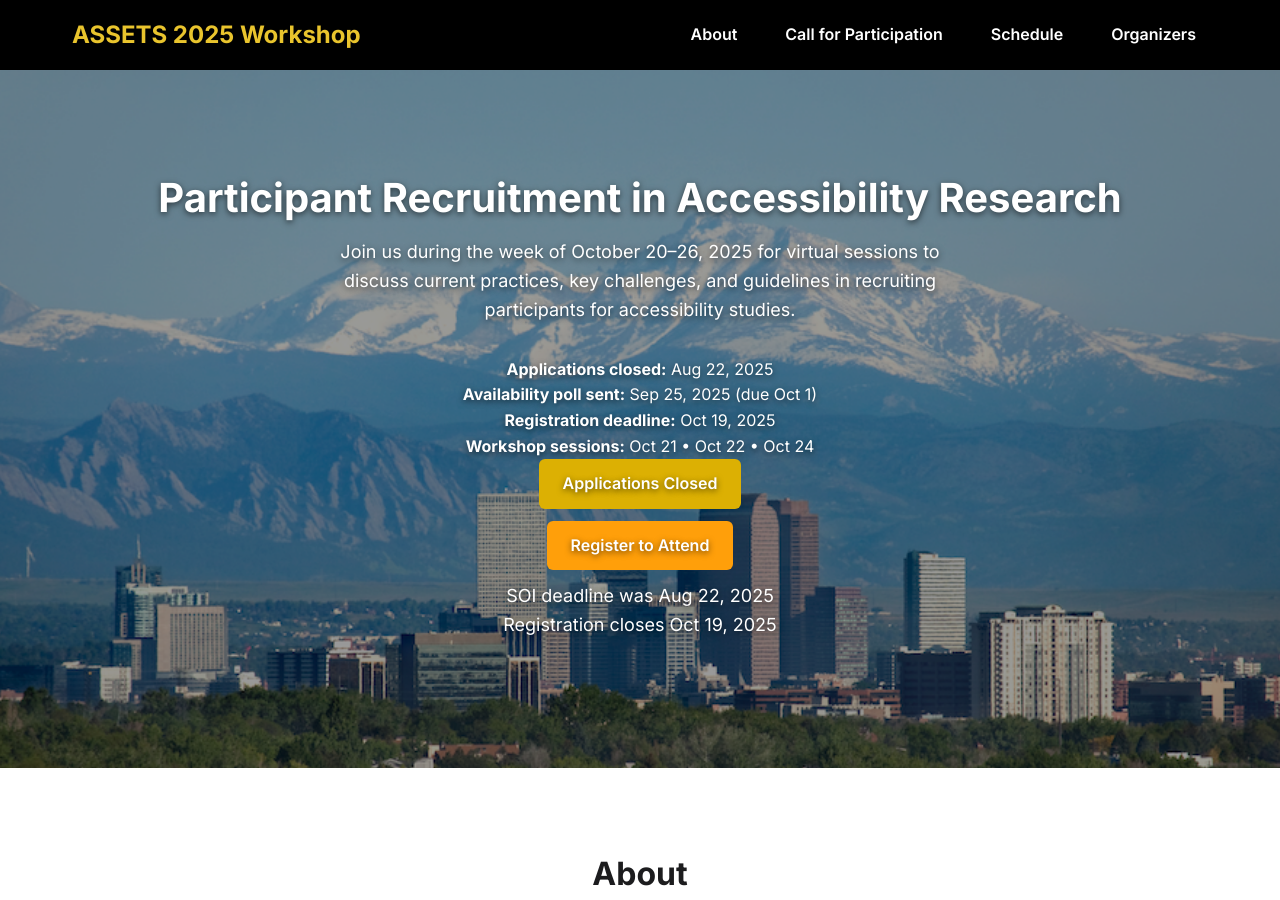
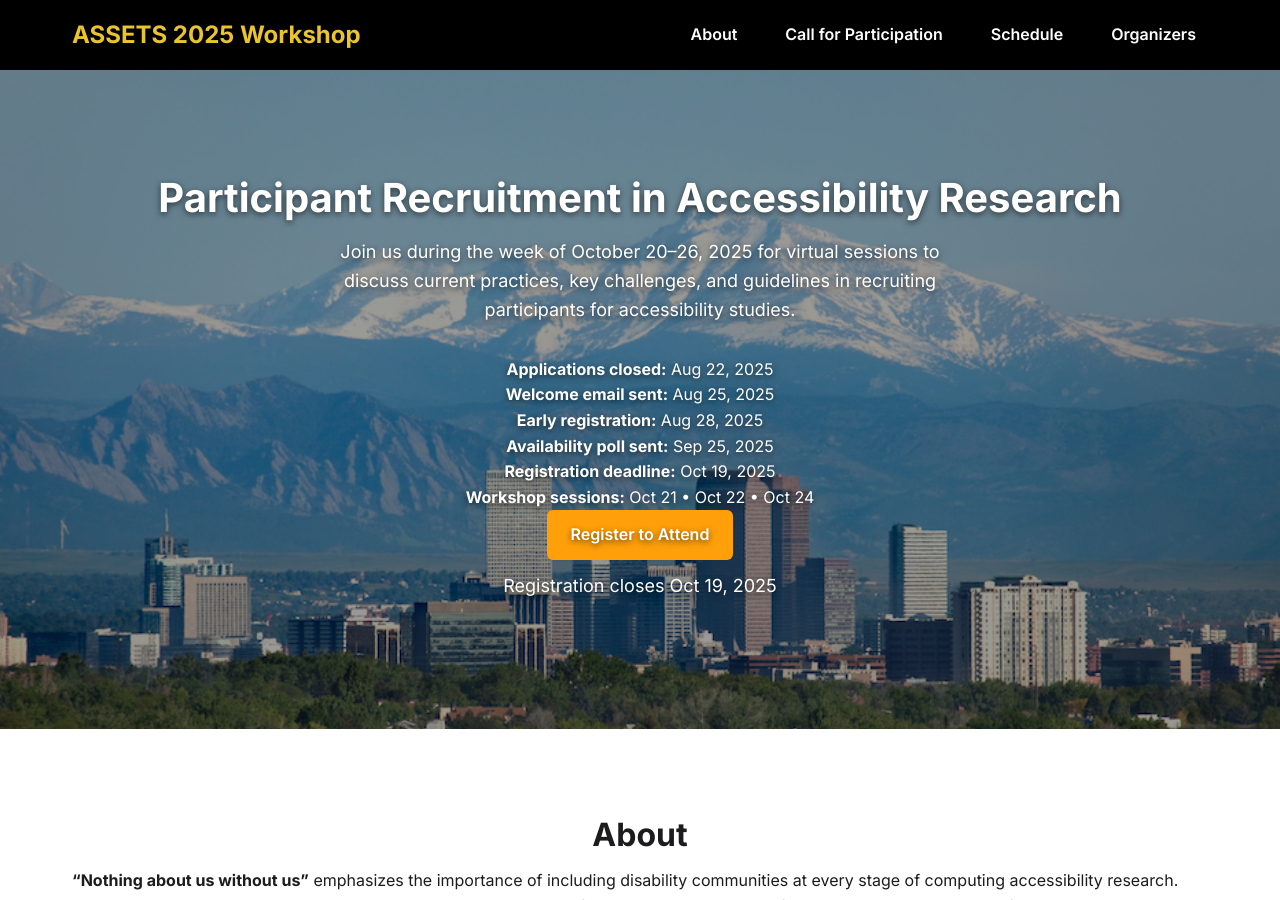
Before and after one commit to assets-recruitment-2025/assets-recruitment-2025.github.io, a Jekyll site: the page built from index.md, in a window 1280 px wide and 900 px high. Built offline with Jekyll 4.4.1, drawn with Linux system fonts in a browser that asks for light colours.

Commit message:
Update workshop site Schedule

```diff
--- a/index.md
+++ b/index.md
@@ -18,8 +18,16 @@ permalink: /
       <time datetime="2025-08-22">Aug 22, 2025</time>
     </div>
     <div class="milestone past">
+      <strong>Welcome email sent:</strong>
+      <time datetime="2025-08-25">Aug 25, 2025</time>
+    </div>
+    <div class="milestone past">
+      <strong>Early registration:</strong>
+      <time datetime="2025-08-28">Aug 28, 2025</time>
+    </div>
+    <div class="milestone past">
       <strong>Availability poll sent:</strong>
-      <time datetime="2025-09-25">Sep 25, 2025</time> (due Oct 1)
+      <time datetime="2025-09-25">Sep 25, 2025</time>
     </div>
     <div class="milestone upcoming">
       <strong>Registration deadline:</strong>
@@ -32,26 +40,13 @@ permalink: /
   </div>
 
   <div class="hero-cta">
-    <!-- SOI form is now closed -->
-    <a
-      class="btn btn-secondary"
-      href="#"
-      aria-disabled="true"
-      tabindex="-1"
-    >
-      Applications Closed
-    </a>
-
-    <!-- still live: registration link -->
     <a
       class="btn btn-primary"
       href="https://web.cvent.com/event/2197df01-92d8-4c44-8ac6-4de540b0d61f/summary"
     >
       Register to Attend
     </a>
-
     <p class="deadline">
-      SOI deadline was <time datetime="2025-08-22">Aug 22, 2025</time><br>
       Registration closes <time datetime="2025-10-19">Oct 19, 2025</time>
     </p>
   </div>
```
